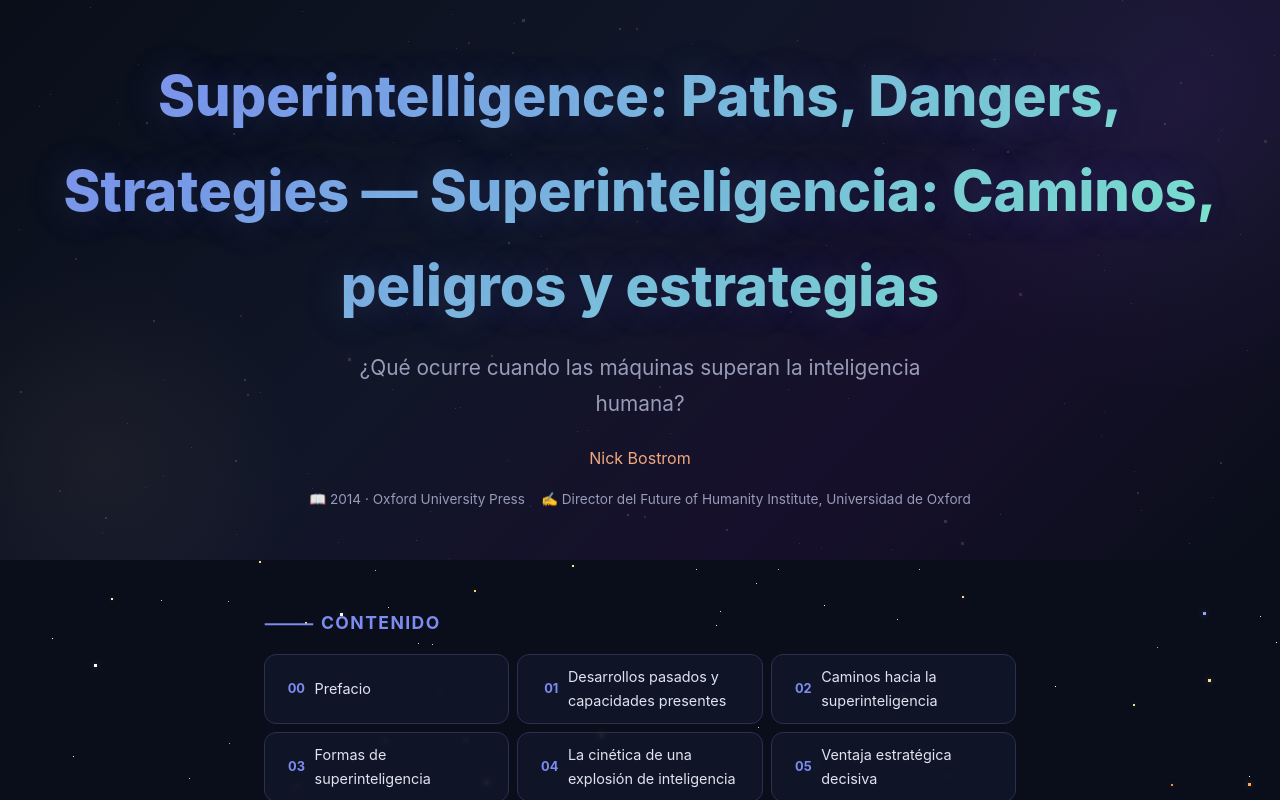
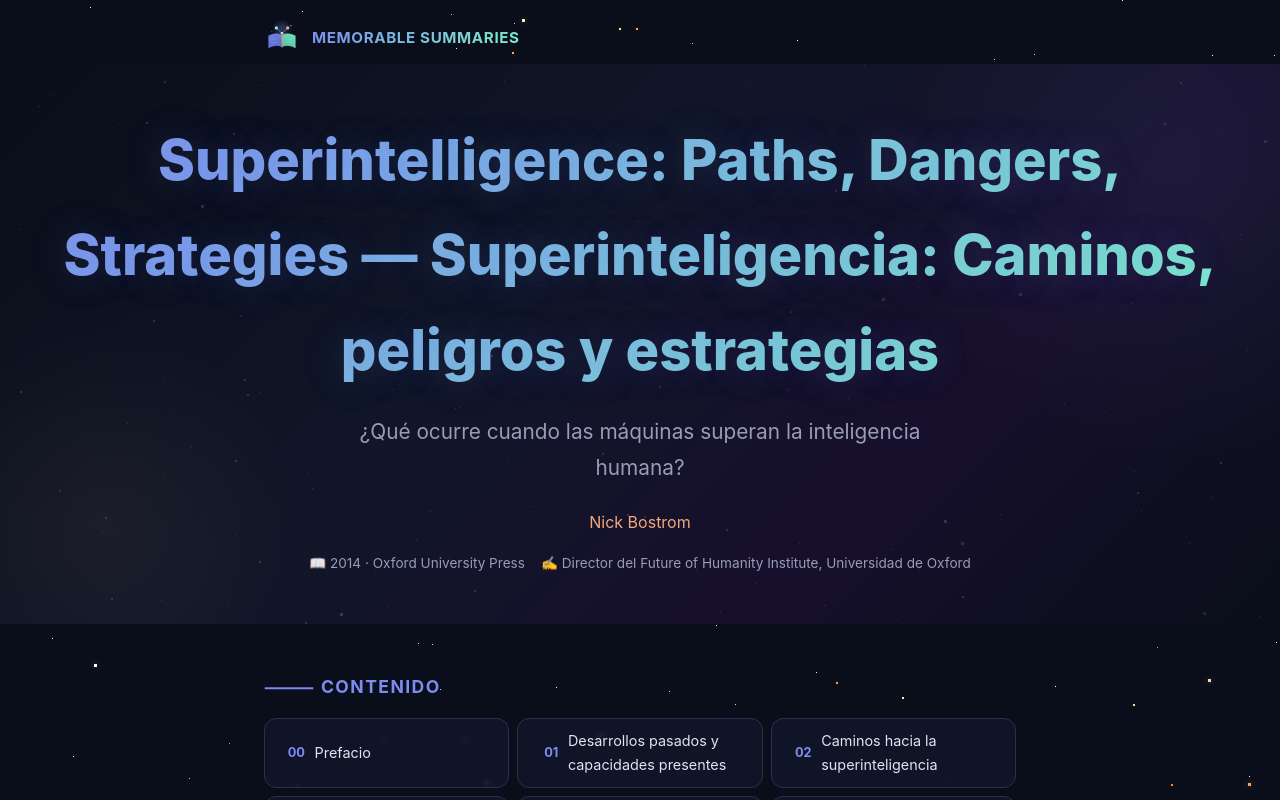
Before and after one commit to LucasJappert/memorable-summaries, a Vue app: page / in a window 1280 px wide. Shown: the top 800 px of the page. Built offline with nearby package versions, Linux system fonts and the light colour scheme.

Commit message:
Agregar favicon SVG y header de marca al sitio.
Logo con libro y nodos de memoria como favicon y barra superior reutilizable antes del hero de cada resumen.

Co-authored-by: Cursor <cursoragent@cursor.com>

```diff
--- a/index.html
+++ b/index.html
@@ -2,8 +2,10 @@
 <html lang="es">
   <head>
     <meta charset="UTF-8" />
+    <link rel="icon" type="image/svg+xml" href="/favicon.svg" />
     <meta name="viewport" content="width=device-width, initial-scale=1.0" />
-    <title>Un universo de la nada — Resumen</title>
+    <meta name="description" content="Memorable Summaries — resúmenes interactivos para memorizar libros" />
+    <title>Memorable Summaries</title>
   </head>
   <body>
     <div id="app"></div>
--- a/src/App.vue
+++ b/src/App.vue
@@ -1,6 +1,7 @@
 <script setup lang="ts">
 import { superintelligence } from './data/superintelligence'
 import Starfield from './components/Starfield.vue'
+import SiteHeader from './components/SiteHeader.vue'
 import HeroSection from './components/HeroSection.vue'
 import TableOfContents from './components/TableOfContents.vue'
 import BookSection from './components/BookSection.vue'
@@ -14,6 +15,7 @@ const book = superintelligence
 <template>
   <Starfield />
 
+  <SiteHeader />
   <HeroSection :meta="book.meta" />
   <TableOfContents :items="book.toc" />
 
--- /dev/null
+++ b/src/components/BrandLogo.vue
@@ -0,0 +1,95 @@
+<script setup lang="ts">
+withDefaults(
+  defineProps<{
+    size?: number
+    showBackground?: boolean
+  }>(),
+  {
+    size: 40,
+    showBackground: false,
+  },
+)
+</script>
+
+<template>
+  <svg
+    xmlns="http://www.w3.org/2000/svg"
+    :width="size"
+    :height="size"
+    viewBox="0 0 64 64"
+    fill="none"
+    class="brand-logo"
+    role="img"
+    aria-hidden="true"
+  >
+    <rect
+      v-if="showBackground"
+      width="64"
+      height="64"
+      rx="14"
+      fill="#12182b"
+    />
+
+    <defs>
+      <linearGradient id="logo-page-l" x1="8" y1="18" x2="32" y2="54" gradientUnits="userSpaceOnUse">
+        <stop stop-color="#7c8cf0" />
+        <stop offset="1" stop-color="#5a6ad8" />
+      </linearGradient>
+      <linearGradient id="logo-page-r" x1="56" y1="18" x2="32" y2="54" gradientUnits="userSpaceOnUse">
+        <stop stop-color="#7cf0c8" />
+        <stop offset="1" stop-color="#4ec4a8" />
+      </linearGradient>
+      <linearGradient id="logo-spine" x1="32" y1="22" x2="32" y2="52" gradientUnits="userSpaceOnUse">
+        <stop stop-color="#f0a87c" />
+        <stop offset="1" stop-color="#c87850" />
+      </linearGradient>
+      <radialGradient id="logo-glow" cx="32" cy="16" r="18" gradientUnits="userSpaceOnUse">
+        <stop stop-color="#7c8cf0" stop-opacity="0.35" />
+        <stop offset="1" stop-color="#7c8cf0" stop-opacity="0" />
+      </radialGradient>
+    </defs>
+
+    <circle cx="32" cy="16" r="18" fill="url(#logo-glow)" />
+
+    <path
+      d="M32 38 L32 24 M32 24 L22 14 M32 24 L42 14"
+      stroke="#989cb8"
+      stroke-width="1.5"
+      stroke-linecap="round"
+      opacity="0.7"
+    />
+    <circle cx="32" cy="38" r="3.5" fill="#7c8cf0" />
+    <circle cx="22" cy="14" r="3" fill="#7cf0c8" />
+    <circle cx="42" cy="14" r="3" fill="#f0a87c" />
+    <circle cx="32" cy="24" r="2.5" fill="#e0e4f0" />
+
+    <circle cx="48" cy="10" r="1" fill="#e0e4f0" opacity="0.9" />
+    <circle cx="14" cy="20" r="0.8" fill="#7cf0c8" opacity="0.8" />
+    <circle cx="50" cy="26" r="0.6" fill="#7c8cf0" opacity="0.7" />
+
+    <path
+      d="M32 48 C24 44 14 46 8 50 V28 C14 24 24 22 32 26 C40 22 50 24 56 28 V50 C50 46 40 44 32 48Z"
+      fill="#12182b"
+      stroke="#2a3050"
+      stroke-width="1.2"
+    />
+    <path
+      d="M32 26 C24 22 14 24 8 28 V50 C14 46 24 44 32 48 V26Z"
+      fill="url(#logo-page-l)"
+      opacity="0.95"
+    />
+    <path
+      d="M32 26 C40 22 50 24 56 28 V50 C50 46 40 44 32 48 V26Z"
+      fill="url(#logo-page-r)"
+      opacity="0.95"
+    />
+    <path d="M32 26 V48" stroke="url(#logo-spine)" stroke-width="2" stroke-linecap="round" />
+    <path
+      d="M14 34 H22 M42 34 H50 M16 40 H23 M41 40 H48"
+      stroke="#e0e4f0"
+      stroke-width="1"
+      stroke-linecap="round"
+      opacity="0.25"
+    />
+  </svg>
+</template>
--- /dev/null
+++ b/src/components/SiteHeader.vue
@@ -0,0 +1,56 @@
+<script setup lang="ts">
+import BrandLogo from './BrandLogo.vue'
+</script>
+
+<template>
+  <header class="site-header">
+    <a href="#" class="site-header__brand" aria-label="Memorable Summaries — inicio">
+      <BrandLogo :size="36" />
+      <span class="site-header__title">Memorable Summaries</span>
+    </a>
+  </header>
+</template>
+
+<style scoped>
+.site-header {
+  position: relative;
+  z-index: 3;
+  max-width: 800px;
+  margin: 0 auto;
+  padding: 1.25rem 1.5rem 0;
+}
+
+.site-header__brand {
+  display: inline-flex;
+  align-items: center;
+  gap: 0.75rem;
+  text-decoration: none;
+  color: var(--text);
+  transition: opacity 0.2s;
+}
+
+.site-header__brand:hover {
+  opacity: 0.88;
+}
+
+.site-header__title {
+  font-size: 0.95rem;
+  font-weight: 700;
+  letter-spacing: 0.04em;
+  text-transform: uppercase;
+  background: linear-gradient(135deg, var(--accent), var(--accent3));
+  -webkit-background-clip: text;
+  -webkit-text-fill-color: transparent;
+  background-clip: text;
+}
+
+@media (max-width: 600px) {
+  .site-header {
+    padding: 1rem 1rem 0;
+  }
+
+  .site-header__title {
+    font-size: 0.82rem;
+  }
+}
+</style>
```
Also changed, not shown: public/favicon.svg (added).
